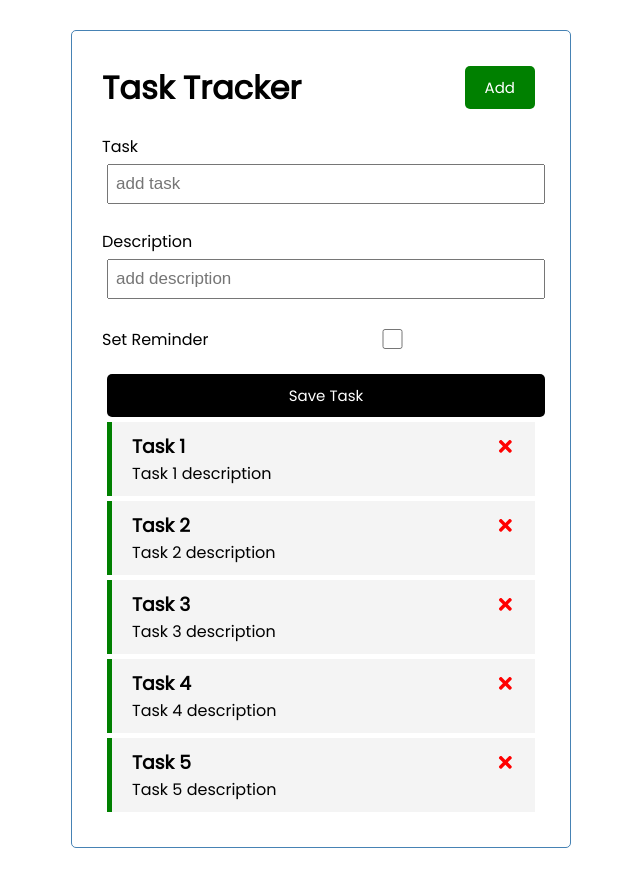
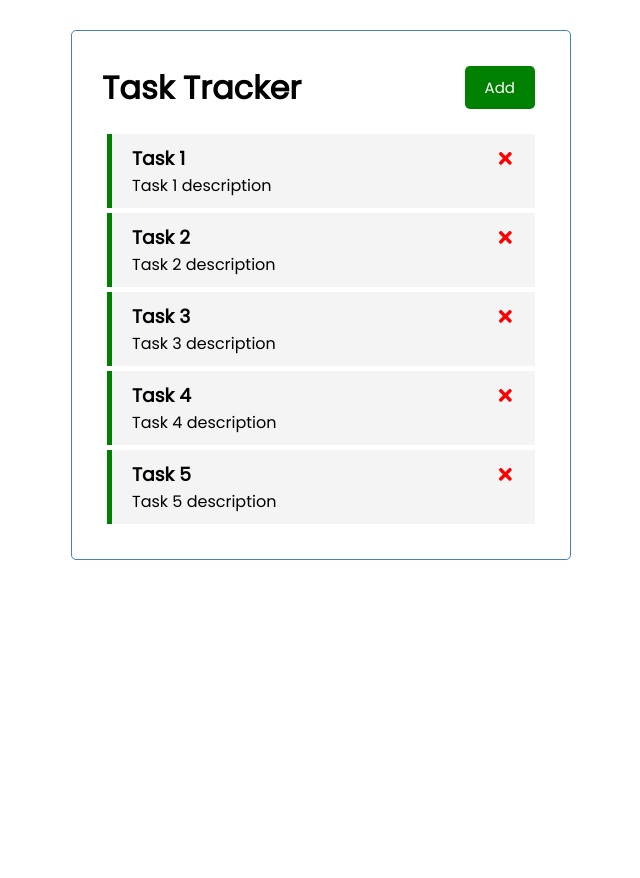
Before and after one commit to ibrahimshittu/task_tracker, a React (Create React App) app: page / in a window 1280 px wide. Shown: the whole page, without its empty margins (319-959 px from the left). After the commit the page ends 800 px from the top, so only its background shows below. Built offline with nearby package versions, Linux system fonts and the light colour scheme.

Commit message:
button onClick toggle

```diff
--- a/src/App.js
+++ b/src/App.js
@@ -5,6 +5,9 @@
 import React from 'react'
 
 function App() {
+
+
+  const [showAddTask, setShowAddTask] = useState(false);
 
   const [tasks, setTasks] = useState([
     {   id: 1,  title: 'Task 1', description: 'Task 1 description', reminder: true},
@@ -34,8 +37,8 @@
 
   return (
     <div className="container">
-      <Header />
-      <AddTask  onAdd={addTask} />
+      <Header onAdd={() => setShowAddTask(!showAddTask)}/>
+      { showAddTask && <AddTask onAdd={addTask}  /> }
       {tasks.length > 0 ? <Tasks tasks={tasks} onDelete={deleteTask}  onToggle={toggleReminder} /> : "No tasks yet!"}
     </div>
   );
--- a/src/components/Header.js
+++ b/src/components/Header.js
@@ -2,16 +2,12 @@
 import Button from './Button'
 import React from 'react'
 
-const Header = ({title}) => {
-
-    const onClick = () => {
-        console.log('Clicked')
-    }
+const Header = ({title, onAdd }) => {
 
     return (
         <header className="header">
             <h1 style = {{}}>{title}</h1>
-            <Button color = "green" text="Add" onclick={onClick}/>
+            <Button color = "green" text="Add" onClick={onAdd}/>
         </header>
     )
 }
```
